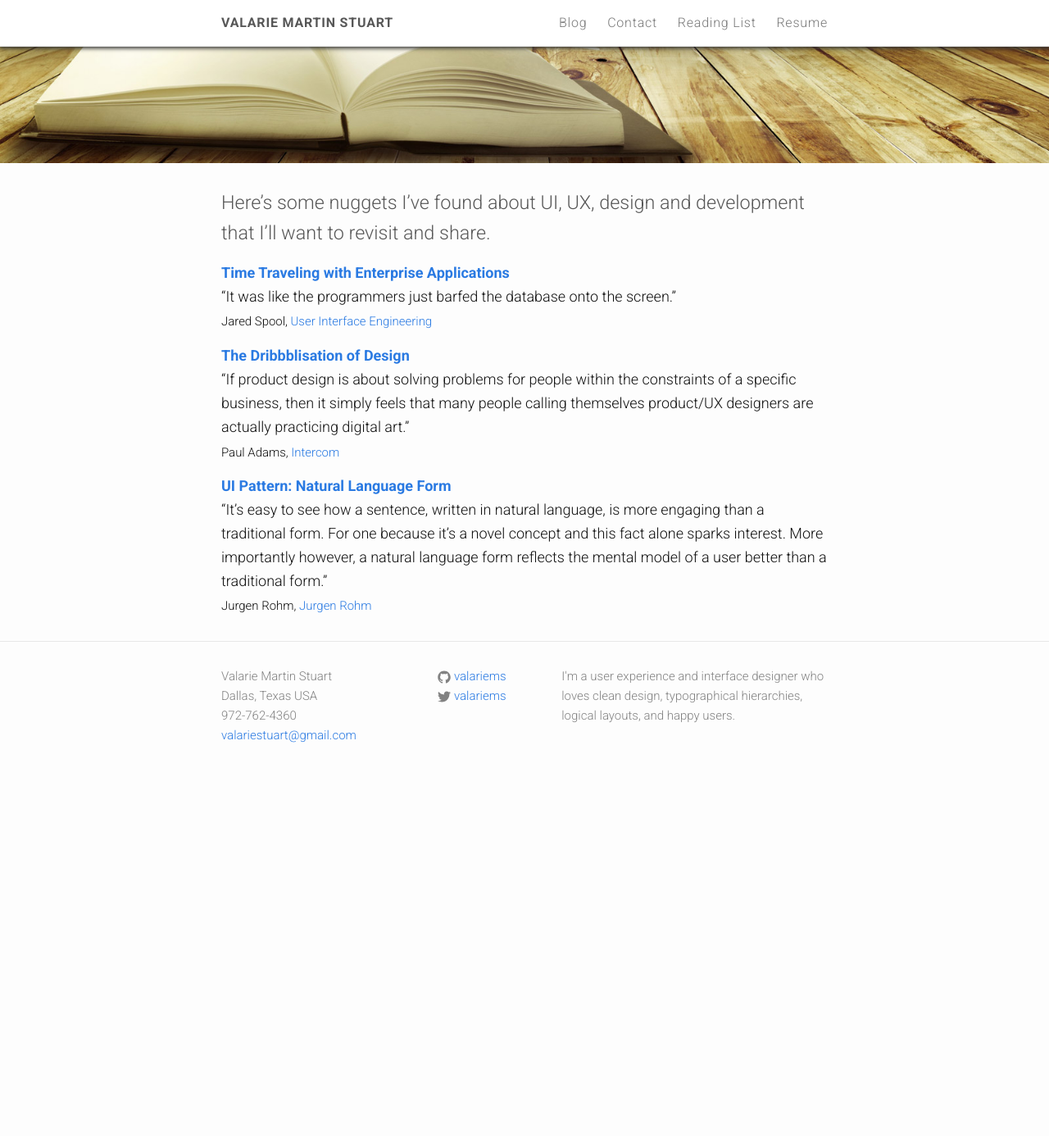
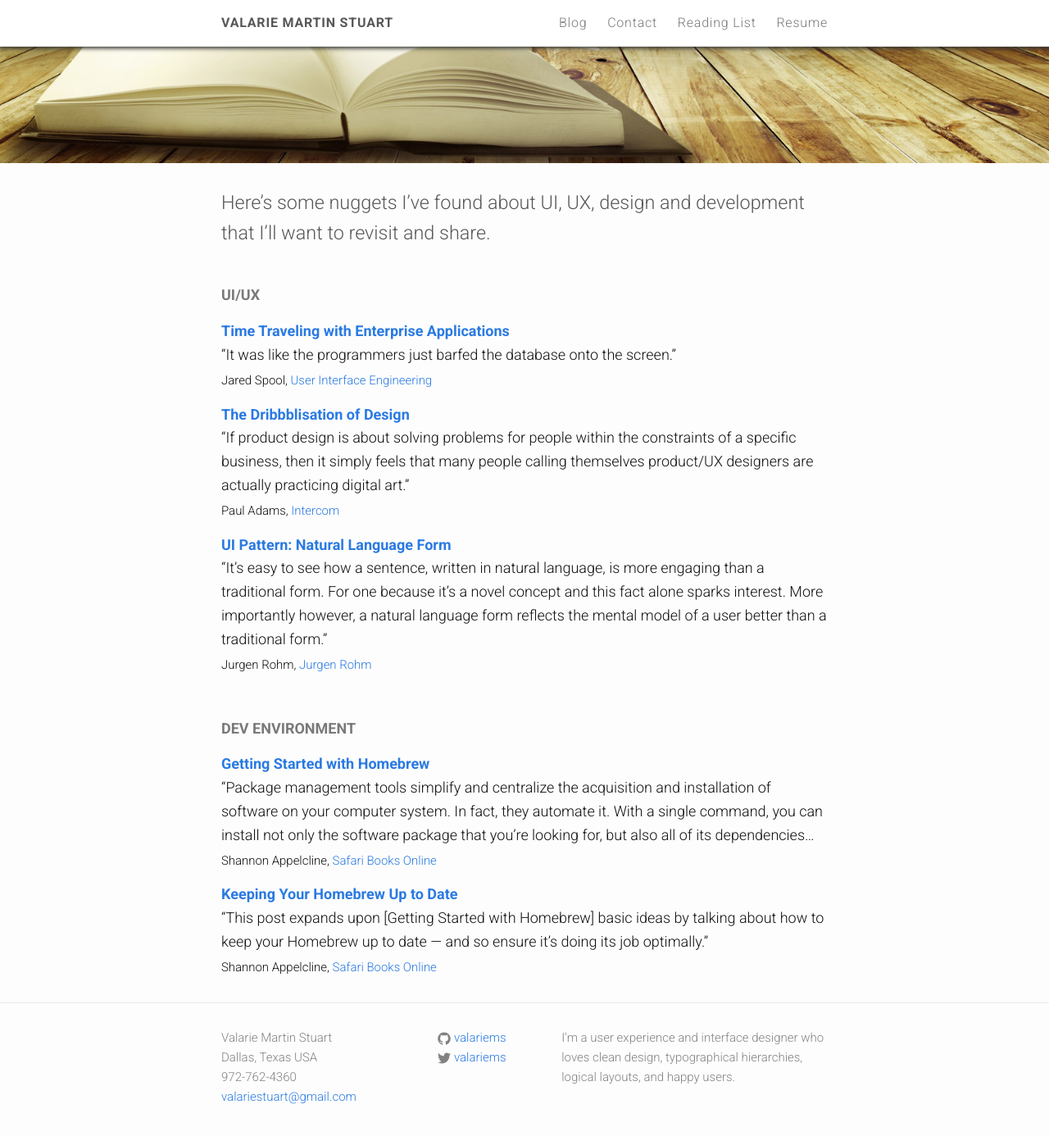
Before and after one commit to valariems/valariems.github.io, a Jekyll site: the page built from reading-list.md, in a window 1280 px wide and 1400 px high, scrolled down 178 px. Shown: the top 1386 px of the window at 82% size. Built offline with Jekyll 4.4.1, drawn with Linux system fonts in a browser that asks for light colours; nearby versions of some CDN libraries; before the commit the page ends 1137 px from its top, so only the background shows below that.

Commit message:
Add brew articles to reading list.

```diff
--- a/reading-list.md
+++ b/reading-list.md
@@ -7,6 +7,9 @@ hero: /assets/images/reading-list.jpg
 
 Here's some nuggets I've found about UI, UX, design and development that I'll want to revisit and share.
 <br>
+<br>
+
+##UI/UX
 
 ###[Time Traveling with Enterprise Applications](https://medium.com/ux-immersion-interactions/time-traveling-with-enterprise-applications-5a6a8468f147#.g2orcmmoe "Time Traveling with Enterprise Applications")
 
@@ -29,3 +32,17 @@ Here's some nuggets I've found about UI, UX, design and development that I'll wa
 "It’s easy to see how a sentence, written in natural language, is more engaging than a traditional form. For one because it’s a novel concept and this fact alone sparks interest. More importantly however, a natural language form reflects the mental model of a user better than a traditional form."
 
 #####Jurgen Rohm, [Jurgen Rohm](http://www.jroehm.com/ "Jurgen Rohm")
+
+
+
+##Dev environment
+
+###[Getting Started with Homebrew](https://www.safaribooksonline.com/blog/2014/03/03/homebrew/ "Getting Started with Homebrew")
+"Package management tools simplify and centralize the acquisition and installation of software on your computer system. In fact, they automate it. With a single command, you can install not only the software package that you’re looking for, but also all of its dependencies...
+
+#####Shannon Appelcline, [Safari Books Online](https://www.safaribooksonline.com/blog/ "Safari Books Online")
+
+###[Keeping Your Homebrew Up to Date](https://www.safaribooksonline.com/blog/2014/03/18/keeping-homebrew-date/ "Keeping Your Homebrew Up to Date")
+"This post expands upon [Getting Started with Homebrew] basic ideas by talking about how to keep your Homebrew up to date — and so ensure it’s doing its job optimally."
+
+#####Shannon Appelcline, [Safari Books Online](https://www.safaribooksonline.com/blog/ "Safari Books Online")
```
